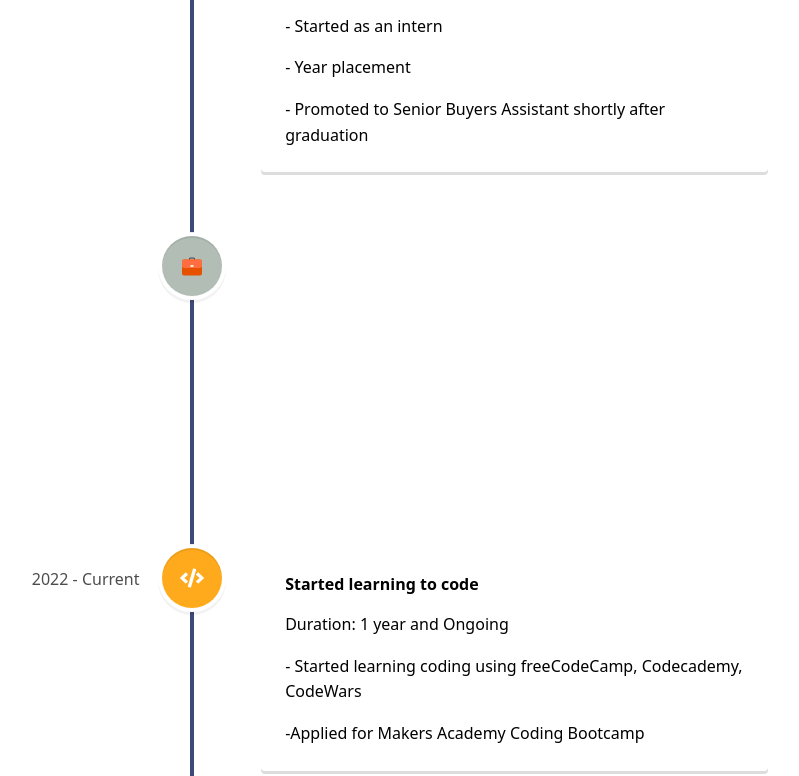
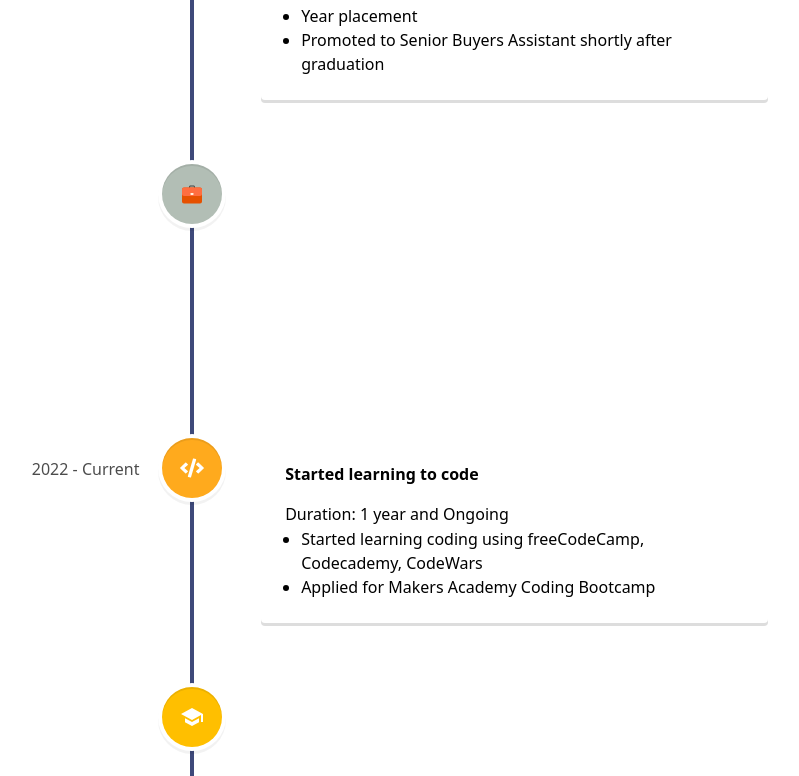
Before and after one commit to tlchambers/prostate-canceruk-presentation, a React (Create React App) app: page / in a window 1280 px wide. Shown: the part 2127-2903 px from the top of the page, without its empty margins (448-1247 px from the left). Built offline with nearby package versions, Linux system fonts and the light colour scheme.

Commit message:
amended p-tags to <ul>

```diff
--- a/src/components/About.jsx
+++ b/src/components/About.jsx
@@ -23,7 +23,9 @@ function About() {
 						Fashion Business Management, University of Westminster
 					</h3>
 					<p>Duration: 4 years incl. full year industry placement</p>
-					<p>Aim: To become a Fashion Buyer</p>
+					<ul className="list-disc pl-4">
+						<li>Aim: To become a Fashion Buyer</li>
+					</ul>
 				</VerticalTimelineElement>
 				<VerticalTimelineElement
 					className="vertical-timeline-element--education"
@@ -35,9 +37,13 @@ function About() {
 						Senior Buyers Assistant, Long Tall Sally
 					</h3>
 					<p>Duration: 2 years 10 months</p>
-					<p>- Started as an intern</p>
-					<p>- Year placement</p>
-					<p>- Promoted to Senior Buyers Assistant shortly after graduation</p>
+					<ul className="list-disc pl-4">
+						<li>Started as an intern</li>
+						<li>Year placement</li>
+						<li>
+							Promoted to Senior Buyers Assistant shortly after graduation
+						</li>
+					</ul>
 				</VerticalTimelineElement>
 				<VerticalTimelineElement
 					className="vertical-timeline-element--education"
@@ -49,12 +55,14 @@ function About() {
 						Policy Support Officer, Ministry of Justice
 					</h3>
 					<p>Duration: 1 years 1 month</p>
-					<p>- Private Family Law Team</p>
-					<p>
-						- Provided general admin support, draft briefings and
-						correspondence, support with managing a grant for a charity that
-						operates child contact centres nationwide.
-					</p>
+					<ul className="list-disc pl-4">
+						<li>Private Family Law Team</li>
+						<li>
+							Provided general admin support, draft briefings and
+							correspondence, support with managing a grant for a charity that
+							operates child contact centres nationwide.
+						</li>
+					</ul>
 				</VerticalTimelineElement>
 				<VerticalTimelineElement
 					className="vertical-timeline-element--education"
@@ -64,10 +72,12 @@ function About() {
 				>
 					<h3 className="font-bold">Started learning to code</h3>
 					<p>Duration: 1 year and Ongoing</p>
-					<p>
-						- Started learning coding using freeCodeCamp, Codecademy, CodeWars
-					</p>
-					<p>-Applied for Makers Academy Coding Bootcamp</p>
+					<ul className="list-disc pl-4">
+						<li>
+							Started learning coding using freeCodeCamp, Codecademy, CodeWars
+						</li>
+						<li>Applied for Makers Academy Coding Bootcamp</li>
+					</ul>
 				</VerticalTimelineElement>
 				<VerticalTimelineElement
 					className="vertical-timeline-element--education"
@@ -79,11 +89,13 @@ function About() {
 						Full Stack Software Developer Trainee, Makers Academy
 					</h3>
 					<p>Duration: 12 weeks</p>
-					<p>
-						- Fundamental of programming, test-driven development, intro into
-						web development, databases, pair programming, group work, working
-						with git.
-					</p>
+					<ul className="list-disc pl-4">
+						<li>Fundamental of programming, working with git</li>
+						<li>Test-driven development, debuggying</li>
+						<li>Agile practices </li>
+						<li>Intro into web development, databases</li>
+						<li>Pair programming and group work</li>
+					</ul>
 				</VerticalTimelineElement>
 			</VerticalTimeline>
 		</div>
```
